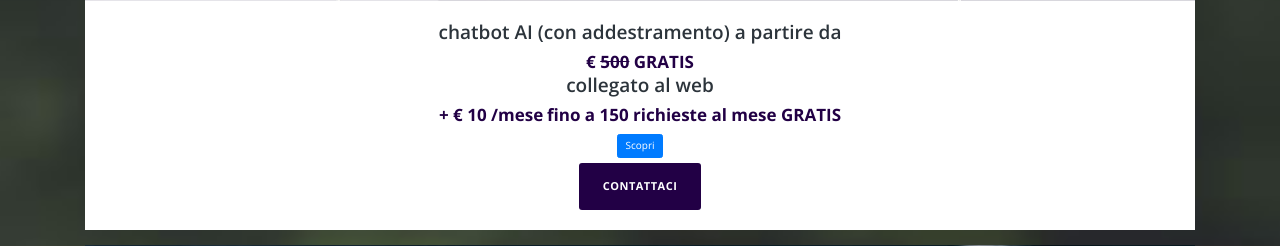
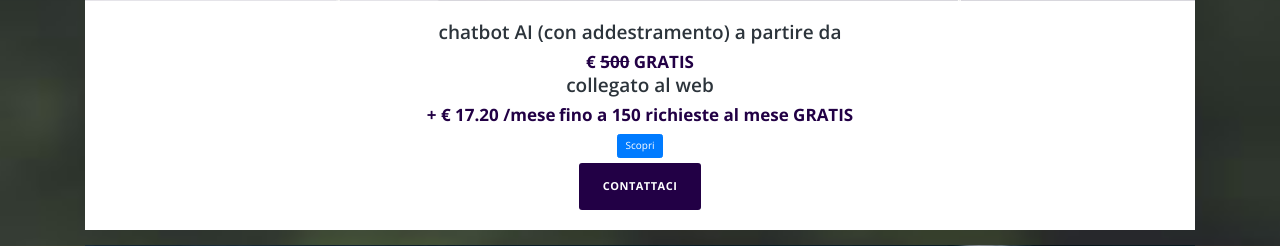
Before and after one commit to simonevetere/vetere.tech-ads, a Flask app: page / in a window 1280 px wide. Shown: the part 3488-3734 px from the top of the page. Run offline with Flask 3, Linux system fonts and the light colour scheme; some libraries are stand-ins or nearby versions.

Commit message:
Update index.html

```diff
--- a/templates/index.html
+++ b/templates/index.html
@@ -112,7 +112,7 @@ https://templatemo.com/tm-526-vanilla
                                 <h4>chatbot AI (con addestramento) a partire da</h4>
                                 <span>€ <del>500</del> GRATIS</span>
                                 <h4>collegato al web</h4>
-                                <span> + € 10 /mese</span>
+                                <span> + € 17.20 /mese</span>
                                 <span> fino a 150 richieste al mese GRATIS</span>
                                 <h1 class="text-center"><a class='btn btn-primary' href='https://www.vetere.tech/#chatbot'>Scopri</a></h1>
                                 <div class="primary-button">
```
